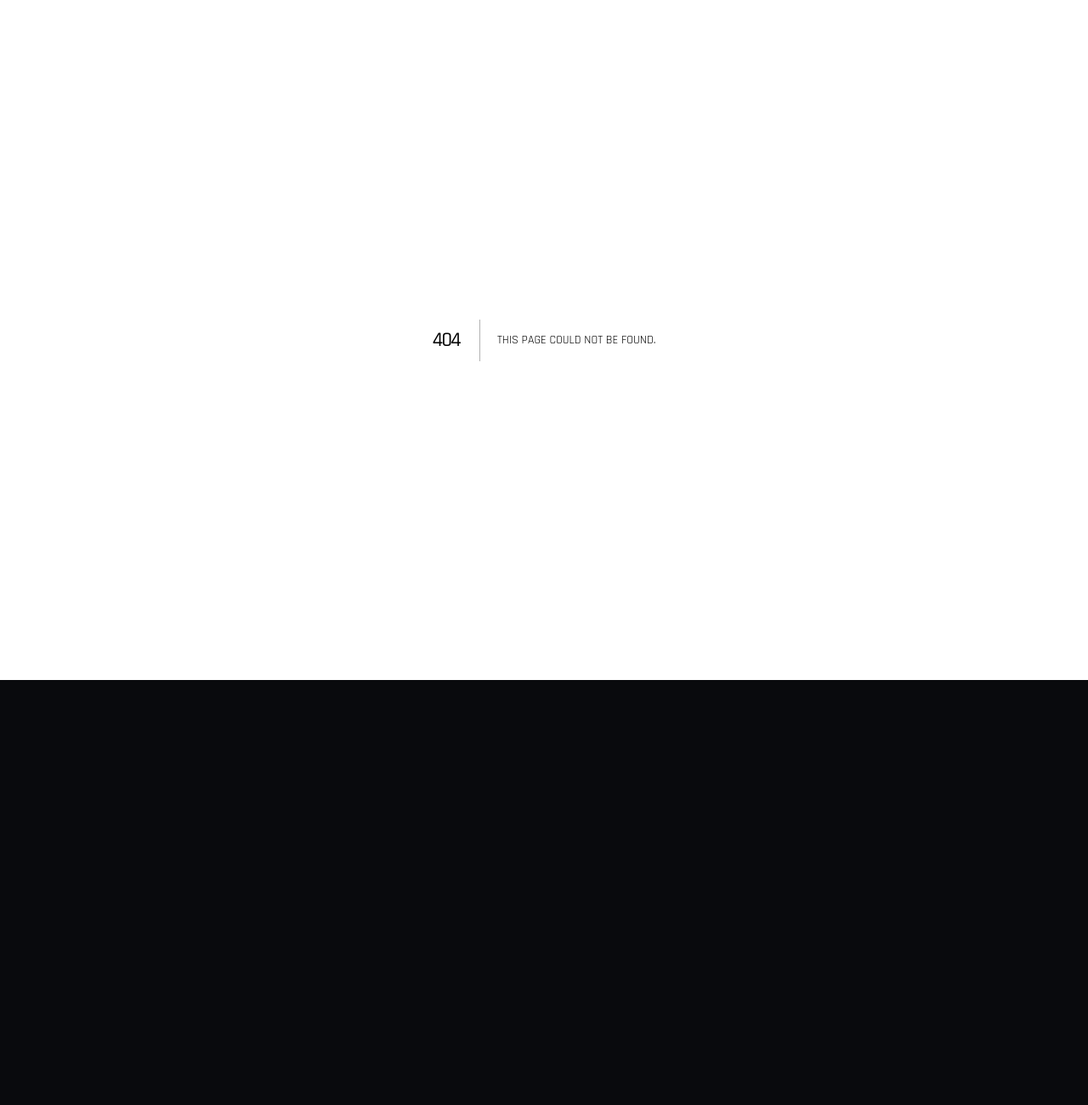
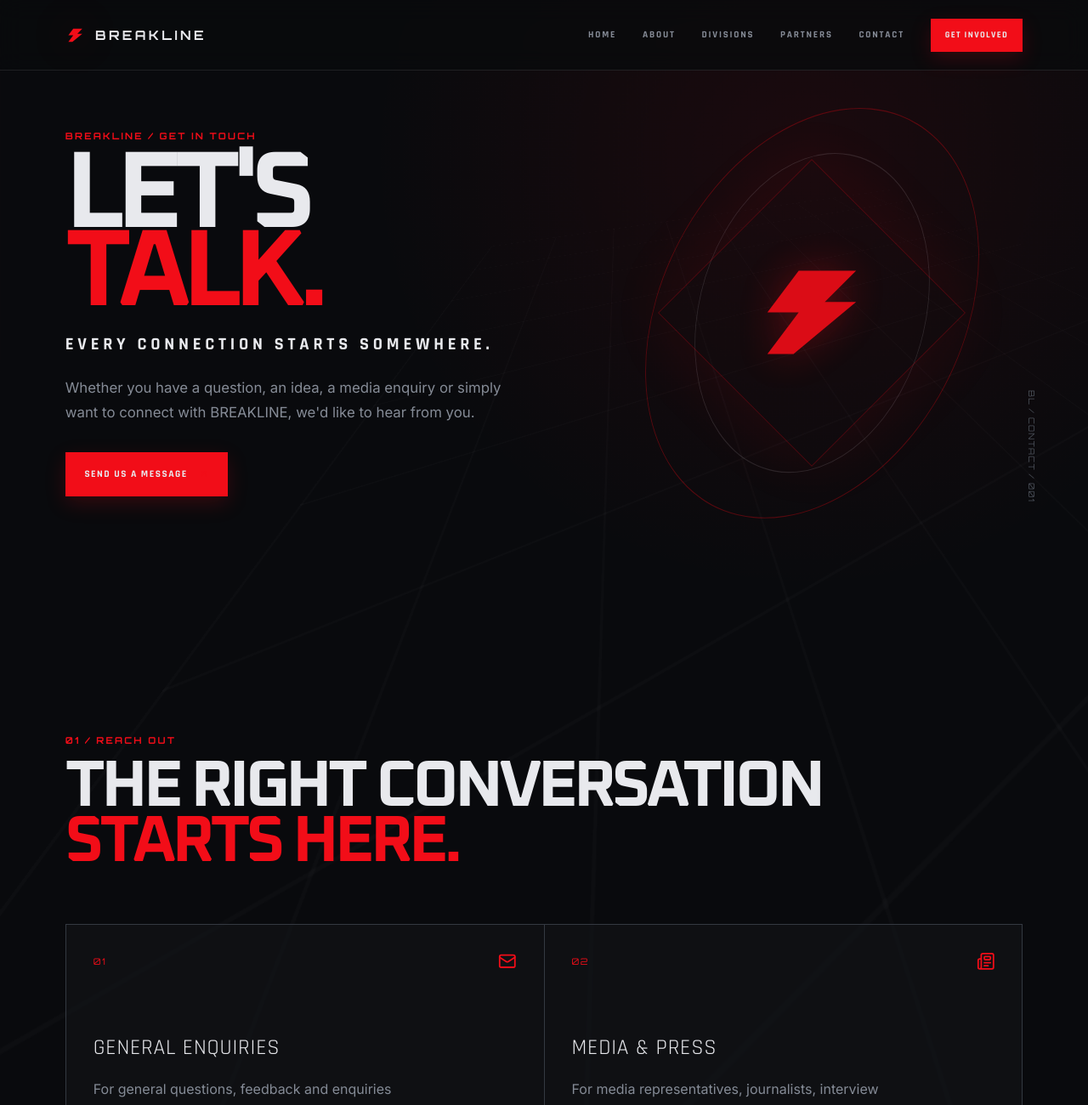
Before and after one commit to siyabuilds/breakline, a Next.js app: page /contact in a window 1280 px wide. Before the commit this address had no page. Shown: the top 1300 px of the page at 85% size. Before the commit the page ends 800 px from the top, so only its background shows below. Built offline with nearby package versions, Linux system fonts and the light colour scheme.

Commit message:
feat: Add Contact and Recruitment pages with navigation links for user engagement

```diff
--- /dev/null
+++ b/app/contact/page.tsx
@@ -0,0 +1,189 @@
+import type { Metadata } from "next";
+import {
+  ArrowUpRight,
+  AtSign,
+  Mail,
+  MessageCircle,
+  Newspaper,
+  Palette,
+  Users,
+} from "lucide-react";
+import Link from "next/link";
+import { Emblem, SiteFooter, SiteHeader } from "../components/site-chrome";
+import { ContactForm } from "./contact-form";
+
+export const metadata: Metadata = {
+  title: "Contact & Get Involved | BREAKLINE ESPORTS",
+  description: "Contact BREAKLINE ESPORTS for general enquiries, media requests and community conversations.",
+};
+
+const channels = [
+  {
+    number: "01",
+    title: "General enquiries",
+    text: "For general questions, feedback and enquiries about BREAKLINE.",
+    subject: "General enquiry",
+    icon: Mail,
+  },
+  {
+    number: "02",
+    title: "Media & press",
+    text: "For media representatives, journalists, interview requests and press-related communication.",
+    subject: "Media and press enquiry",
+    icon: Newspaper,
+  },
+  {
+    number: "03",
+    title: "Content & collaborations",
+    text: "For content creators, creative collaborations and relevant promotional opportunities.",
+    subject: "Content and collaboration enquiry",
+    icon: Palette,
+  },
+  {
+    number: "04",
+    title: "Other enquiries",
+    text: "For questions or conversations that do not fall into the categories above.",
+    subject: "General enquiry",
+    icon: MessageCircle,
+  },
+] as const;
+
+function Label({ children }: { children: React.ReactNode }) {
+  return <p className="section-label">{children}</p>;
+}
+
+export default function ContactPage() {
+  return (
+    <div className="site-shell contact-page">
+      <SiteHeader />
+      <main>
+        <section className="contact-hero section-frame">
+          <div className="contact-hero__content reveal">
+            <Label>BREAKLINE / GET IN TOUCH</Label>
+            <h1>Let&apos;s<br /><em>talk.</em></h1>
+            <p className="hero__strapline">EVERY CONNECTION STARTS SOMEWHERE.</p>
+            <p className="hero__description">
+              Whether you have a question, an idea, a media enquiry or simply want to connect with
+              BREAKLINE, we&apos;d like to hear from you.
+            </p>
+            <div className="button-row">
+              <a className="button button--solid" href="#contact-form">
+                SEND US A MESSAGE <ArrowUpRight aria-hidden="true" />
+              </a>
+            </div>
+          </div>
+          <div className="contact-hero__visual" aria-hidden="true">
+            <div className="hero__grid" />
+            <div className="hero__ring hero__ring--outer" />
+            <div className="hero__ring hero__ring--inner" />
+            <Emblem />
+            <span className="hero__coordinate">BL / CONTACT / 001</span>
+          </div>
+        </section>
+
+        <section className="contact-channels section-frame">
+          <div className="section-heading reveal">
+            <Label>01 / REACH OUT</Label>
+            <h2>The right conversation<br /><span>starts here.</span></h2>
+          </div>
+          <div className="channel-grid">
+            {channels.map((channel) => {
+              const Icon = channel.icon;
+              return (
+              <article className="channel-card reveal" key={channel.number}>
+                <div className="channel-card__top">
+                  <span className="card-number">{channel.number}</span>
+                  <Icon aria-hidden="true" />
+                </div>
+                <h3>{channel.title}</h3>
+                <p>{channel.text}</p>
+                <a
+                  className="text-link"
+                  href={`mailto:hello@breakline.gg?subject=${encodeURIComponent(channel.subject)}`}
+                >
+                  Start a conversation <ArrowUpRight aria-hidden="true" />
+                </a>
+              </article>
+              );
+            })}
+          </div>
+        </section>
+
+        <section className="contact-form-section section-frame" id="contact-form">
+          <div className="section-heading reveal">
+            <Label>02 / START A CONVERSATION</Label>
+            <h2>Send us a<br /><span>message.</span></h2>
+            <p>
+              Have something you&apos;d like to discuss? Send us a message and provide enough context
+              for the BREAKLINE team to understand your enquiry.
+            </p>
+          </div>
+          <ContactForm />
+        </section>
+
+        <section className="social-section section-frame">
+          <div className="section-heading reveal">
+            <Label>03 / CONNECT WITH BREAKLINE</Label>
+            <h2>Find us<br /><span>out there.</span></h2>
+            <p>
+              Follow BREAKLINE and stay connected as we build our organisation, develop our identity
+              and share our journey.
+            </p>
+          </div>
+          <div className="social-panel reveal">
+            <AtSign aria-hidden="true" />
+            <div>
+              <span>Official social username</span>
+              <strong>@breakline.esports</strong>
+            </div>
+            <Users aria-hidden="true" />
+          </div>
+          <p className="section-disclaimer">
+            Verified profile links will be published here as official BREAKLINE accounts become active.
+          </p>
+        </section>
+
+        <section className="destinations section-frame">
+          <div className="section-heading reveal">
+            <Label>04 / LOOKING FOR SOMETHING SPECIFIC?</Label>
+            <h2>Let&apos;s get you to<br /><span>the right place.</span></h2>
+          </div>
+          <div className="destination-grid">
+            <article className="destination-card reveal">
+              <span className="card-number">A / RECRUITMENT</span>
+              <h3>Founding Member Recruitment</h3>
+              <p>
+                Interested in contributing to the development of BREAKLINE and becoming part of its
+                founding team?
+              </p>
+              <Link className="text-link" href="/recruitment">
+                EXPLORE RECRUITMENT <ArrowUpRight aria-hidden="true" />
+              </Link>
+            </article>
+            <article className="destination-card destination-card--accent reveal">
+              <span className="card-number">B / PARTNERSHIPS</span>
+              <h3>Founding Partnerships</h3>
+              <p>
+                Representing a business or brand interested in supporting the development of BREAKLINE?
+              </p>
+              <Link className="text-link" href="/partnerships">
+                EXPLORE PARTNERSHIPS <ArrowUpRight aria-hidden="true" />
+              </Link>
+            </article>
+          </div>
+        </section>
+
+        <section className="closing contact-closing section-frame reveal">
+          <Emblem />
+          <Label>BREAKLINE / GET IN TOUCH</Label>
+          <h2>We&apos;re always open to<br /><span>a good conversation.</span></h2>
+          <p>Every connection has the potential to become something meaningful. Reach out and introduce yourself.</p>
+          <a className="button button--solid" href="#contact-form">
+            GET IN TOUCH <ArrowUpRight aria-hidden="true" />
+          </a>
+        </section>
+      </main>
+      <SiteFooter />
+    </div>
+  );
+}
--- /dev/null
+++ b/app/recruitment/page.tsx
@@ -0,0 +1,37 @@
+import type { Metadata } from "next";
+import { ArrowLeft } from "lucide-react";
+import Link from "next/link";
+import { Emblem, SiteFooter, SiteHeader } from "../components/site-chrome";
+
+export const metadata: Metadata = {
+  title: "Founding Member Recruitment | BREAKLINE ESPORTS",
+  description: "Information about BREAKLINE ESPORTS founding member recruitment.",
+};
+
+export default function RecruitmentPage() {
+  return (
+    <div className="site-shell recruitment-page">
+      <SiteHeader />
+      <main>
+        <section className="recruitment-placeholder section-frame reveal">
+          <Emblem />
+          <p className="section-label">BREAKLINE / FOUNDING MEMBER RECRUITMENT</p>
+          <h1>Recruitment<br /><span>in development.</span></h1>
+          <p>
+            BREAKLINE&apos;s founding member recruitment experience is not open yet. Use the contact
+            page if you would like to introduce yourself or ask a general question.
+          </p>
+          <div className="button-row">
+            <Link className="button button--solid" href="/contact">
+              CONTACT BREAKLINE
+            </Link>
+            <Link className="button button--outline" href="/">
+              <ArrowLeft aria-hidden="true" /> BACK HOME
+            </Link>
+          </div>
+        </section>
+      </main>
+      <SiteFooter />
+    </div>
+  );
+}
```
